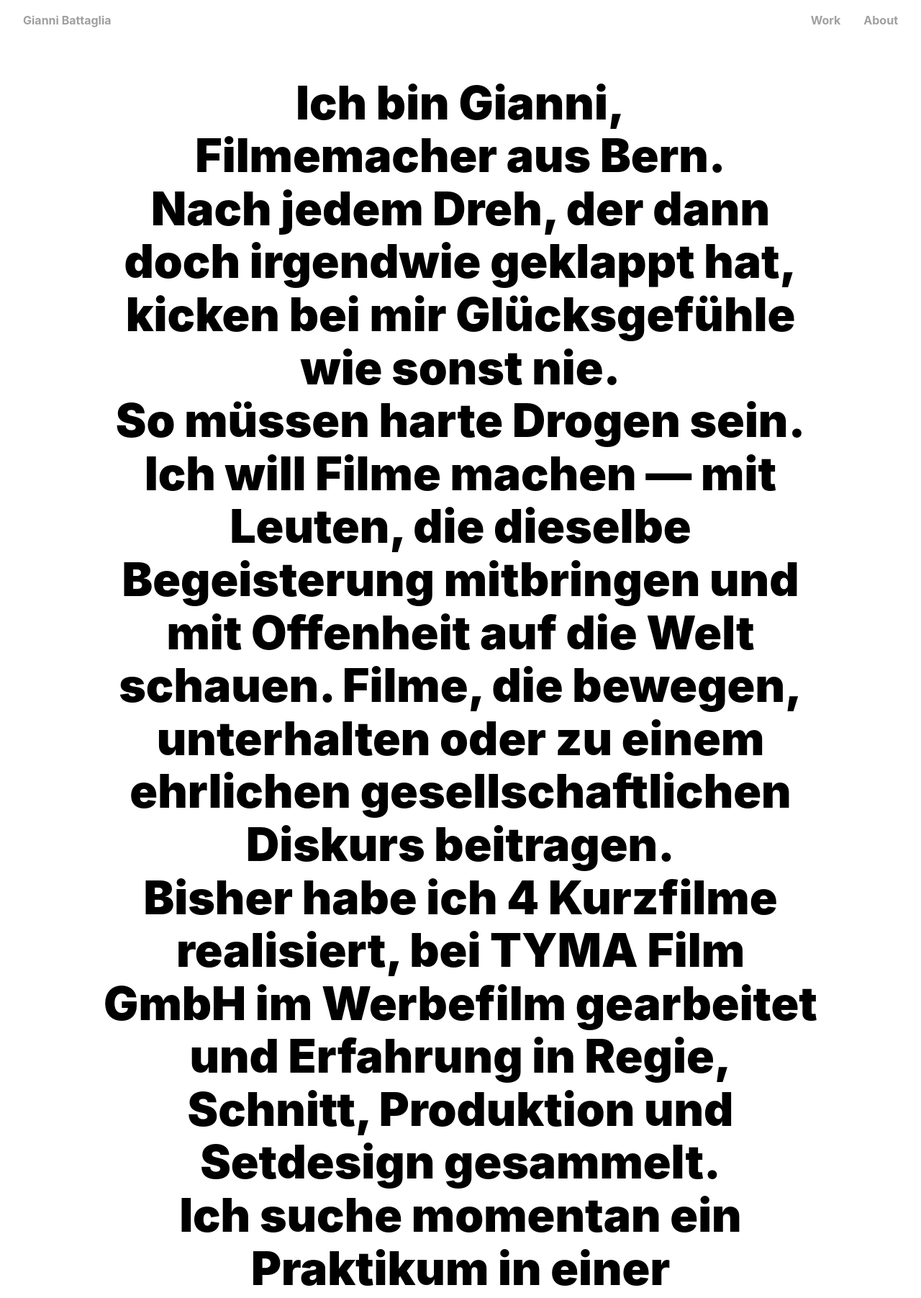
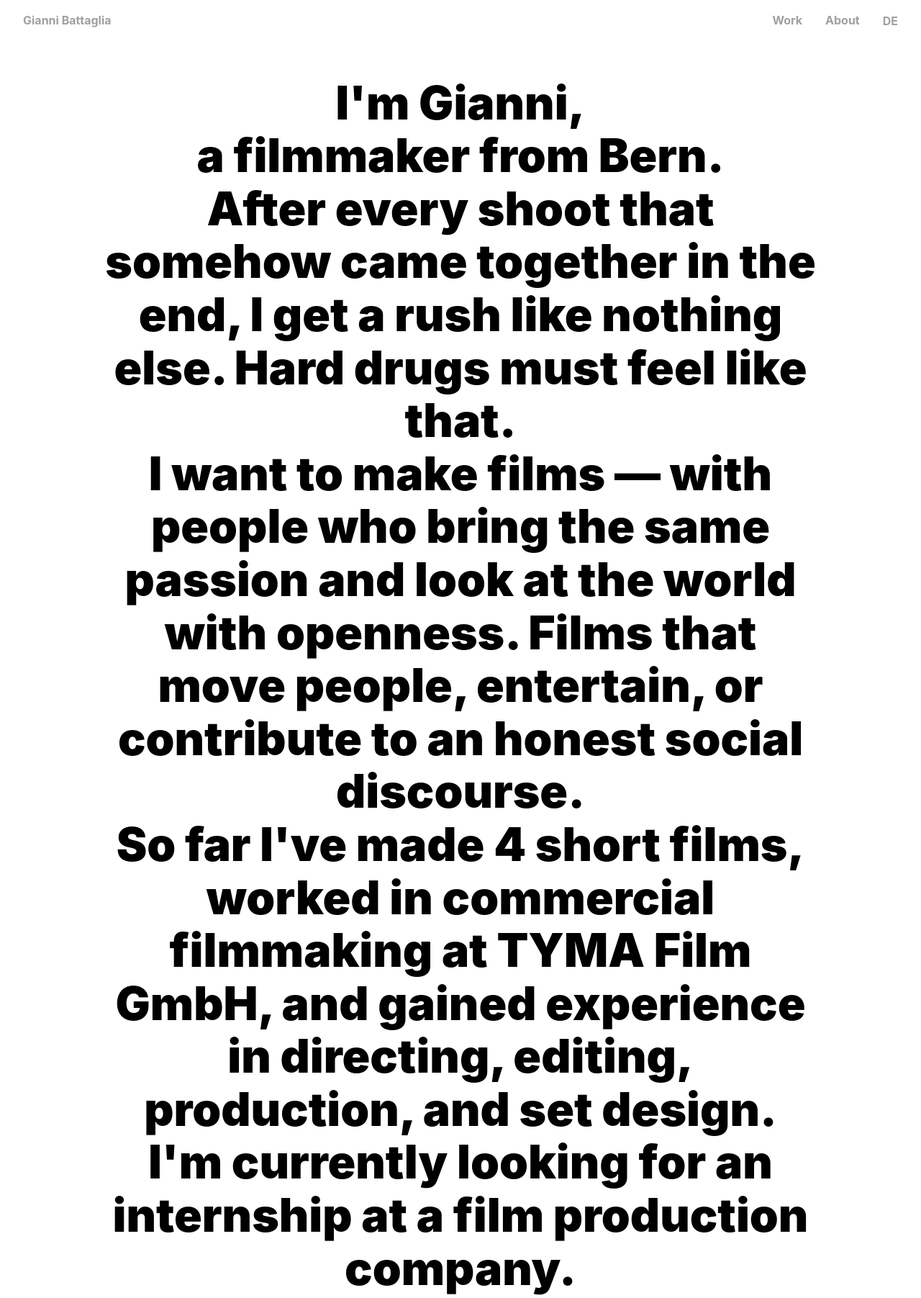
Before and after one commit to nitradoman400-jpg/portfolio-page, a plain HTML site: page about.html in a window 1280 px wide. Shown: the top 1803 px of the page at 72% size. Drawn offline with Linux system fonts and the light colour scheme; a web font is replaced by a local one.

Commit message:
Sprachänderungsbutton

```diff
--- a/about.html
+++ b/about.html
@@ -13,22 +13,35 @@
 <a href="index.html">Gianni Battaglia</a>
 </div>
 <div class="header-right">
-<a href="work.html">Work</a>
-<a href="about.html">About</a>
+<a href="work.html" data-de="Arbeiten" data-en="Work">Work</a>
+<a href="about.html" data-de="Über" data-en="About">About</a>
+<button id="lang-toggle" class="lang-toggle" type="button" aria-label="Sprache wechseln">EN</button>
 </div>
 </div>
 <!-- About Section -->
 <main class="about">
 <p>
 <br>
-Ich bin Gianni,<br>
-Filmemacher aus Bern.<br>
-Nach jedem Dreh, der dann doch irgendwie geklappt hat, kicken bei mir Glücksgefühle wie sonst nie.<br> So müssen harte Drogen sein.<br>
-Ich will Filme machen — mit Leuten, die dieselbe Begeisterung mitbringen und mit Offenheit auf die Welt schauen.
-Filme, die bewegen, unterhalten oder zu einem ehrlichen gesellschaftlichen Diskurs beitragen.<br>
-Bisher habe ich 4 Kurzfilme realisiert, bei TYMA Film GmbH im Werbefilm gearbeitet
-und Erfahrung in Regie, Schnitt, Produktion und Setdesign gesammelt.<br>
-Ich suche momentan ein Praktikum in einer Filmproduktion.
+<span
+  data-de="Ich bin Gianni,<br>Filmemacher aus Bern."
+  data-en="I'm Gianni,<br>a filmmaker from Bern."
+>Ich bin Gianni,<br>Filmemacher aus Bern.</span><br>
+<span
+  data-de="Nach jedem Dreh, der dann doch irgendwie geklappt hat, kicken bei mir Glücksgefühle wie sonst nie. So müssen harte Drogen sein."
+  data-en="After every shoot that somehow came together in the end, I get a rush like nothing else. Hard drugs must feel like that."
+>Nach jedem Dreh, der dann doch irgendwie geklappt hat, kicken bei mir Glücksgefühle wie sonst nie. So müssen harte Drogen sein.</span><br>
+<span
+  data-de="Ich will Filme machen — mit Leuten, die dieselbe Begeisterung mitbringen und mit Offenheit auf die Welt schauen. Filme, die bewegen, unterhalten oder zu einem ehrlichen gesellschaftlichen Diskurs beitragen."
+  data-en="I want to make films — with people who bring the same passion and look at the world with openness. Films that move people, entertain, or contribute to an honest social discourse."
+>Ich will Filme machen — mit Leuten, die dieselbe Begeisterung mitbringen und mit Offenheit auf die Welt schauen. Filme, die bewegen, unterhalten oder zu einem ehrlichen gesellschaftlichen Diskurs beitragen.</span><br>
+<span
+  data-de="Bisher habe ich 4 Kurzfilme realisiert, bei TYMA Film GmbH im Werbefilm gearbeitet und Erfahrung in Regie, Schnitt, Produktion und Setdesign gesammelt."
+  data-en="So far I've made 4 short films, worked in commercial filmmaking at TYMA Film GmbH, and gained experience in directing, editing, production, and set design."
+>Bisher habe ich 4 Kurzfilme realisiert, bei TYMA Film GmbH im Werbefilm gearbeitet und Erfahrung in Regie, Schnitt, Produktion und Setdesign gesammelt.</span><br>
+<span
+  data-de="Ich suche momentan ein Praktikum in einer Filmproduktion."
+  data-en="I'm currently looking for an internship at a film production company."
+>Ich suche momentan ein Praktikum in einer Filmproduktion.</span>
 </p>
 </main>
 
@@ -59,7 +72,7 @@ Ich suche momentan ein Praktikum in einer Filmproduktion.
 <!-- Filmographie -->
 <section class="filmographie">
   <button class="filmographie-toggle" aria-expanded="false">
-    Filmographie <span class="filmographie-arrow">↑</span>
+    <span data-de="Filmographie" data-en="Filmography">Filmographie</span> <span class="filmographie-arrow">↑</span>
   </button>
   <div class="filmographie-content">
     <ul>
@@ -107,6 +120,7 @@ Ich suche momentan ein Praktikum in einer Filmproduktion.
 </footer>
 
 <script src="portraet-scroll.js"></script>
+<script src="lang-toggle.js"></script>
 <script>
   const filmToggle = document.querySelector('.filmographie-toggle');
   const filmContent = document.querySelector('.filmographie-content');
--- /dev/null
+++ b/lang-toggle.js
@@ -0,0 +1,39 @@
+(function () {
+  const STORAGE_KEY = 'lang';
+
+  function detectBrowserLang() {
+    const browserLang = navigator.language || navigator.userLanguage || 'de';
+    return browserLang.toLowerCase().startsWith('de') ? 'de' : 'en';
+  }
+
+  function getLang() {
+    const stored = localStorage.getItem(STORAGE_KEY);
+    return stored || detectBrowserLang();
+  }
+
+  function applyLang(lang) {
+    document.documentElement.lang = lang;
+
+    const button = document.getElementById('lang-toggle');
+    if (button) {
+      button.textContent = lang === 'de' ? 'EN' : 'DE';
+    }
+
+    document.querySelectorAll('[data-de][data-en]').forEach((el) => {
+      el.innerHTML = lang === 'de' ? el.dataset.de : el.dataset.en;
+    });
+  }
+
+  document.addEventListener('DOMContentLoaded', () => {
+    applyLang(getLang());
+
+    const button = document.getElementById('lang-toggle');
+    if (button) {
+      button.addEventListener('click', () => {
+        const nextLang = getLang() === 'de' ? 'en' : 'de';
+        localStorage.setItem(STORAGE_KEY, nextLang);
+        applyLang(nextLang);
+      });
+    }
+  });
+})();
--- a/styles.css
+++ b/styles.css
@@ -67,7 +67,19 @@ body {
 
 .header-right {
   display: flex;
+  align-items: center;
   gap: 2rem;
+}
+
+.lang-toggle {
+  background: none;
+  border: none;
+  padding: 0;
+  color: #a0a0a0;
+  font-weight: 700;
+  font-family: 'Inter', sans-serif;
+  font-size: inherit;
+  cursor: pointer;
 }
 
 .header-text a,
```
Also changed, not shown: index.html (+5 -2 lines), projects/project1.html (+4 -2 lines), projects/project2.html (+4 -2 lines), projects/project3.html (+4 -2 lines), projects/project4.html (+4 -2 lines), work.html (+5 -2 lines).
